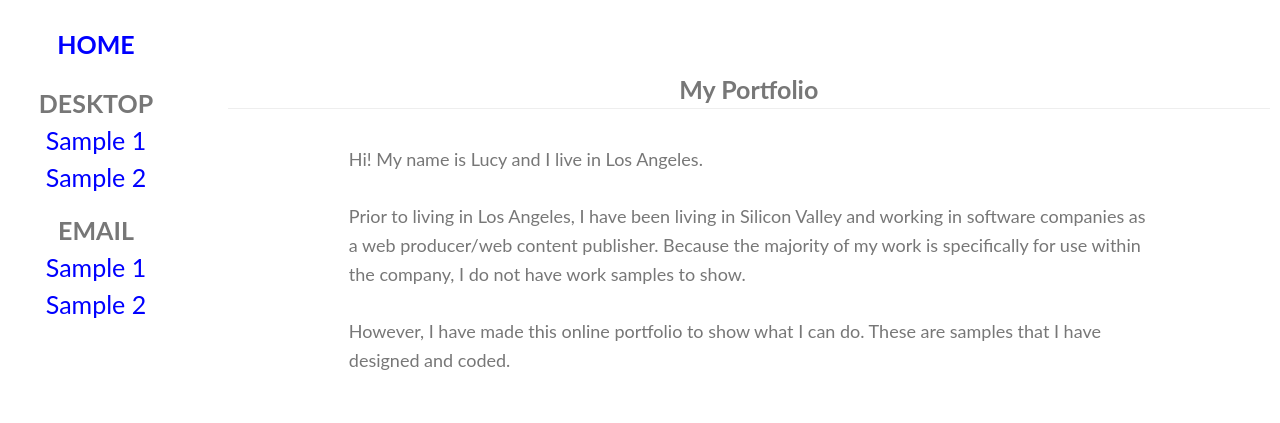
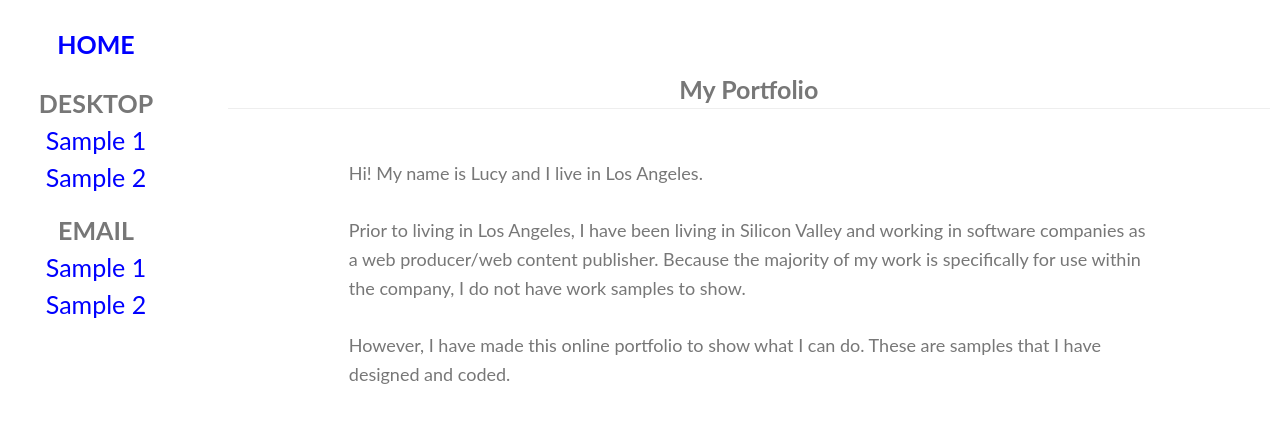
Before and after one commit to nuumu/nuumu.github.io, a Jekyll site: the page built from index.html, in a window 1280 px wide. Shown: the top 423 px of the page. Built offline with Jekyll 4.4.1, drawn with Linux system fonts in a browser that asks for light colours.

Commit message:
Update main.css

```diff
--- a/css/main.css
+++ b/css/main.css
@@ -6,9 +6,9 @@ body, * {
 
 .contentbox {
     margin: 0 auto;
-    padding: 2em;
+    padding: 0 2em;
     max-width: 800px;
-    margin-bottom: 50px;
+    margin-top: 50px;
     line-height: 1.6em;
 }
 
```
